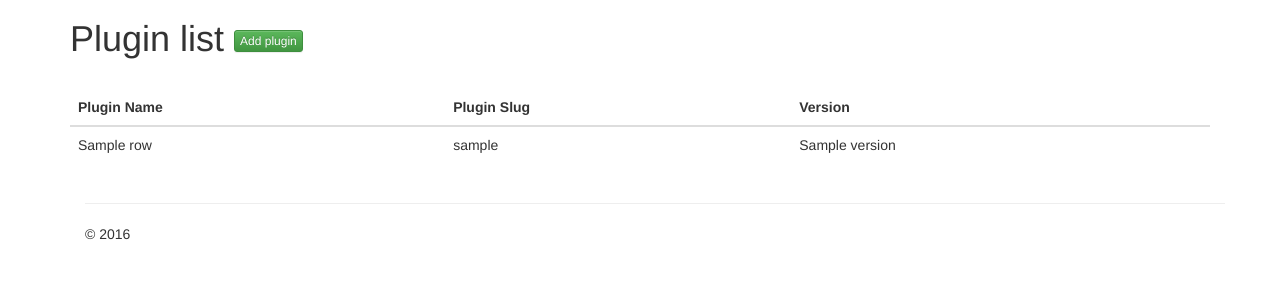
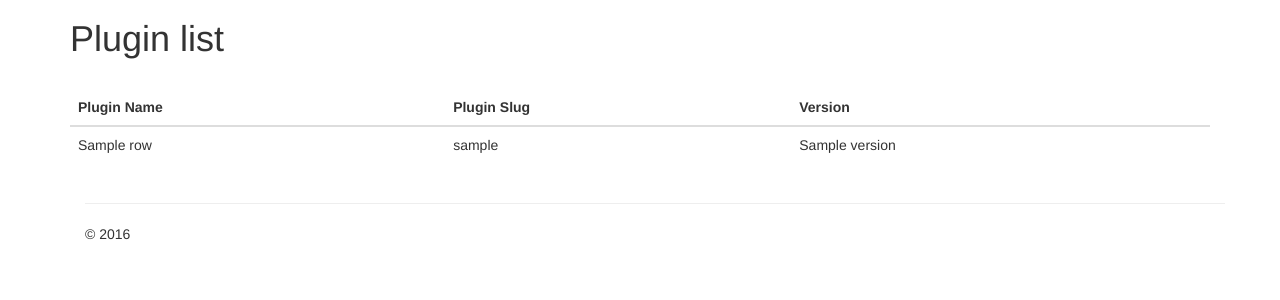
Before and after one commit to KaiserWerk/WPCustomRepository, a PHP site: the page made by resources/views/plugin/list.tpl.php in a window 1280 px wide. Shown: the part 51-351 px from the top of the page. Run offline with PHP 8.4, Linux system fonts and the light colour scheme; the template is opened without the code that fills it: most values are stand-ins (such as "Sample title", 1, 10 or a date in 2020); some libraries are stand-ins or nearby versions.

Commit message:
removed the "Add Plugin" button

```diff
--- a/resources/views/plugin/list.tpl.php
+++ b/resources/views/plugin/list.tpl.php
@@ -1,7 +1,7 @@
 <div class="container">
     <div class="row">
         <div class="col-md-12">
-            <h1 class="mt-5">Plugin list <a class="btn btn-success btn-xs" href="/plugin/add">Add plugin</a></h1>
+            <h1 class="mt-5">Plugin list</h1>
             <br>
             <table class="table">
                 <thead>
```
